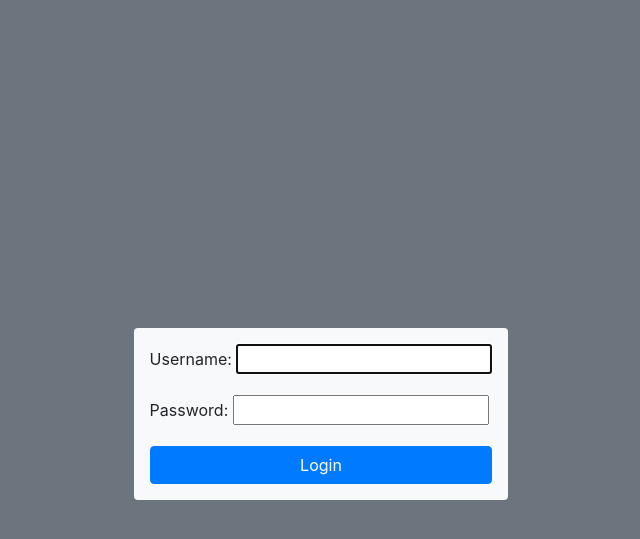
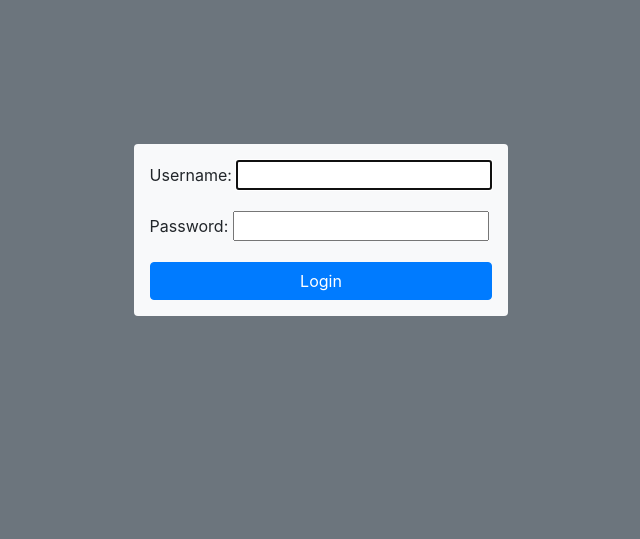
Before and after one commit to terman37/Django-Website, a Django app: page /accounts/login/ in a window 1280 px wide. Shown: the part 56-595 px from the top of the page, without its empty margins (319-959 px from the left). Run offline with Django 3.2, Linux system fonts and the light colour scheme; some libraries are stand-ins or nearby versions.

Commit message:
Update login.css

```diff
--- a/myproject/cpts/static/cpts/css/login.css
+++ b/myproject/cpts/static/cpts/css/login.css
@@ -7,5 +7,5 @@ article{
 }
 
 #PAGE{
-  margin-top:30%;
+  margin-top:200px;
 }
```
